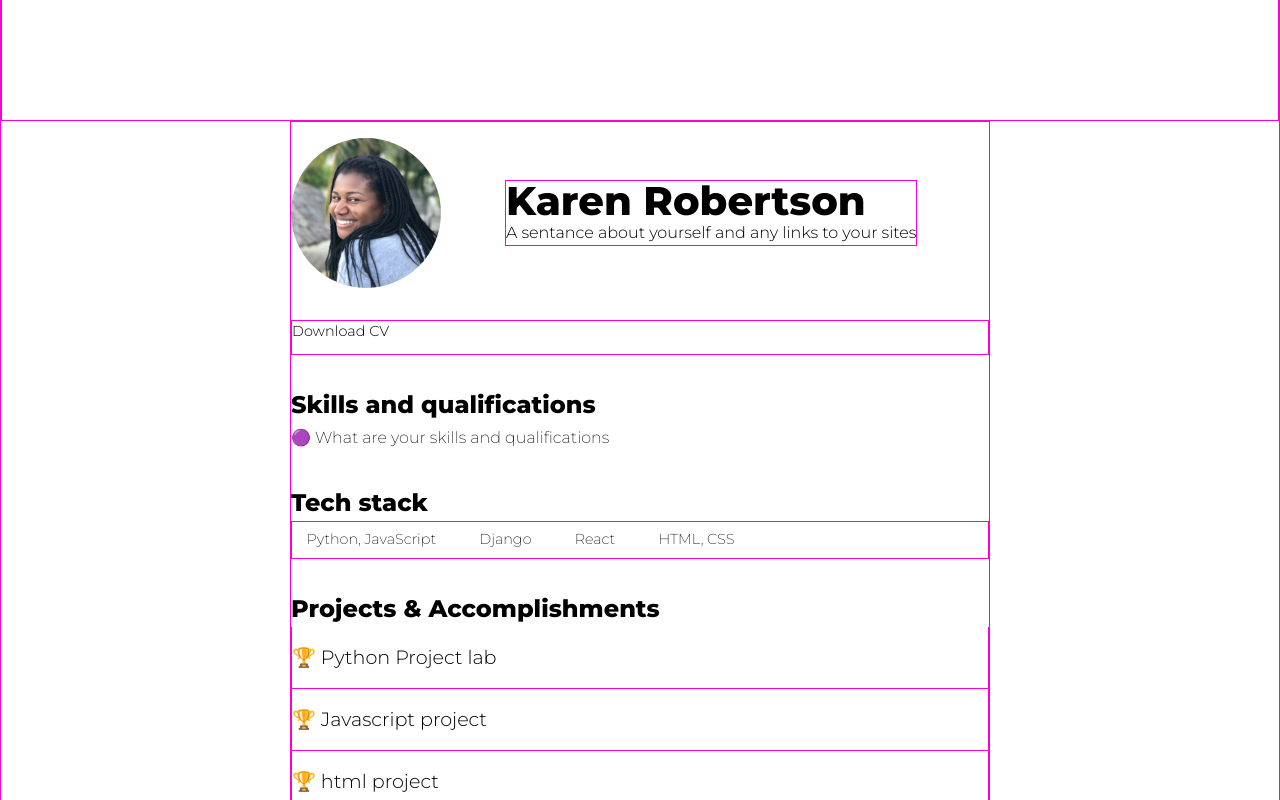
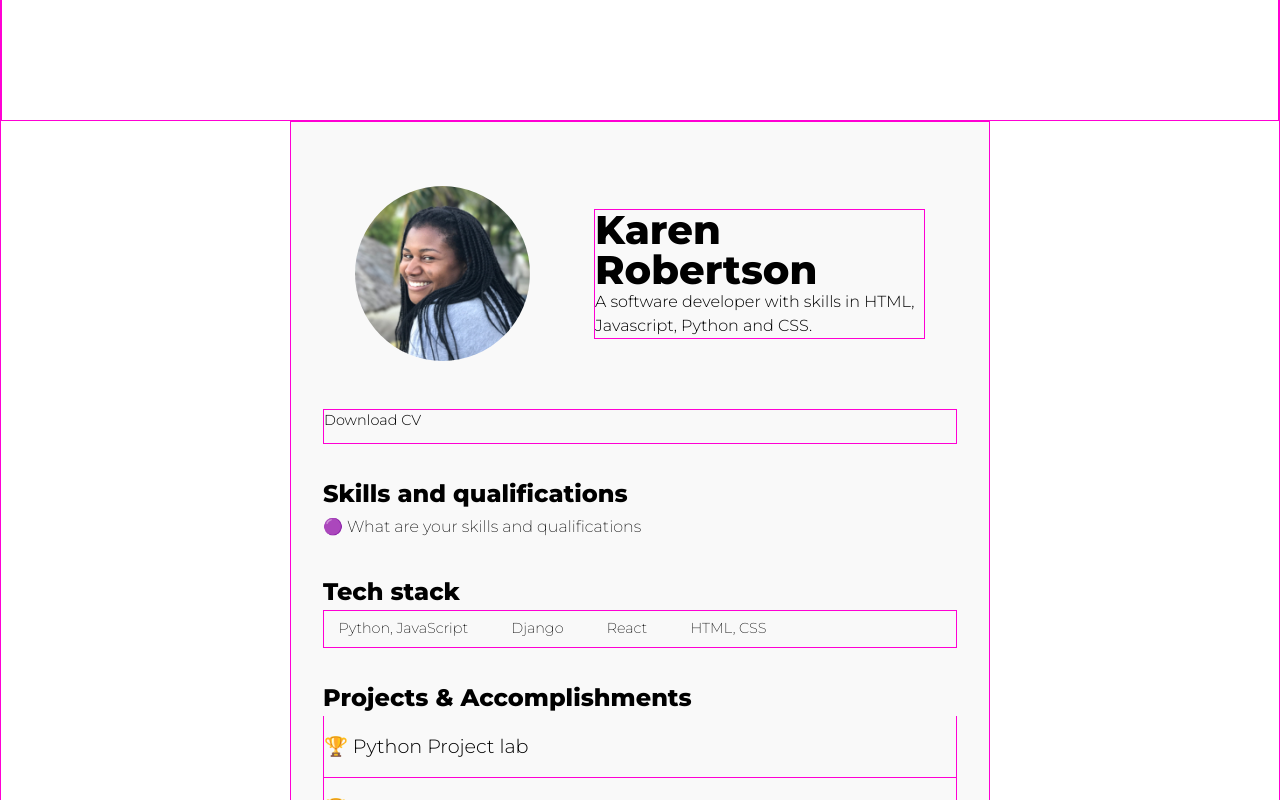
Before and after one commit to indigorose/digital_cv, a React (Create React App) app: page /about in a window 1280 px wide. Shown: the part 360-1160 px from the top of the page. Built offline with nearby package versions, Linux system fonts and the light colour scheme.

Commit message:
CV changes

```diff
--- a/src/components/Aboutcv.css
+++ b/src/components/Aboutcv.css
@@ -51,6 +51,8 @@ li {
   max-width: 700px;
   margin: 0 auto;
   color: var(--mainLinkColors);
+  padding: 2em;
+  background-color: rgb(249, 249, 249);
 }
 
 .section--page {
@@ -63,6 +65,7 @@ li {
   display: flex;
   align-items: center;
   gap: 4em;
+  padding: 2em;
 }
 
 #user-name {
@@ -77,8 +80,8 @@ li {
 
 #profile-pic {
   border-radius: 50%;
-  width: 150px;
-  height: 150px;
+  width: 175px;
+  height: 175px;
 }
 
 #email {
--- a/src/components/Aboutcv.js
+++ b/src/components/Aboutcv.js
@@ -16,7 +16,8 @@ const Aboutcv = () => {
           <div>
             <h1 id="user-name">Karen Robertson</h1>
             <p id="bio">
-              A sentance about yourself and any links to your sites
+              A software developer with skills in HTML, Javascript, Python and
+              CSS.{' '}
             </p>
           </div>
         </section>
```
